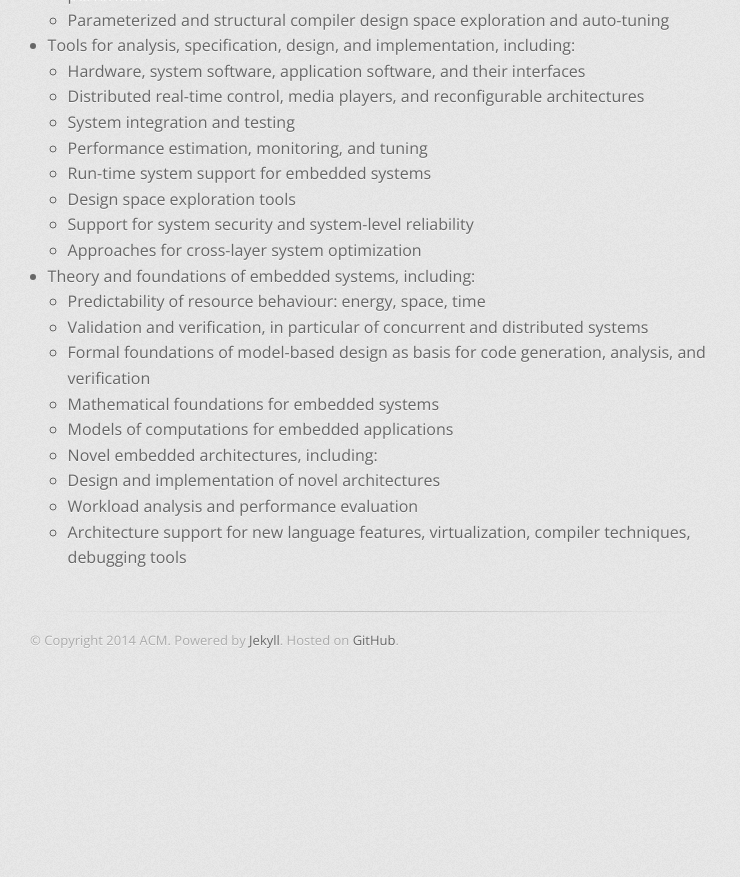
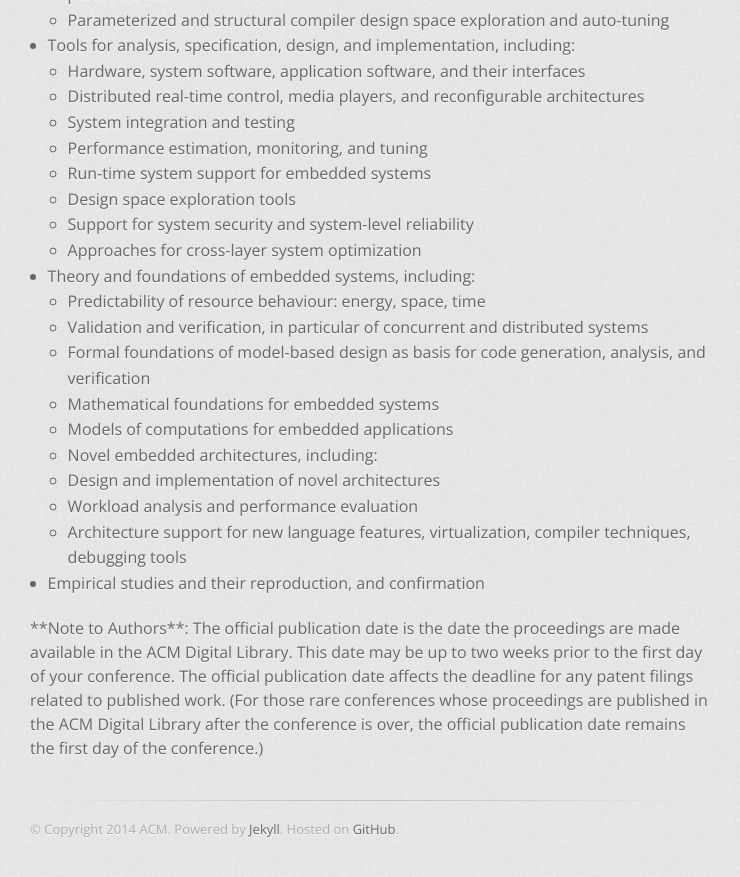
Before and after one commit to GSathish/lctes2015, a Jekyll site: the page built from index.html, in a window 1280 px wide and 900 px high, scrolled down 1334 px. Shown: the top 877 px of the window, without its empty margins (0-740 px from the left). Built offline with Jekyll 4.4.1, drawn with Linux system fonts in a browser that asks for light colours; before the commit the page ends 2044 px from its top, so only the background shows below that.

Commit message:
Update index.html
Added some text that was missed because of rebase issues

```diff
--- a/index.html
+++ b/index.html
@@ -64,6 +64,10 @@ LCTES 2015 will be part of <a href="http://fcrc.acm.org/">FCRC 2015 (Federated C
 		<li>Workload analysis and performance evaluation</li>
 		<li>Architecture support for new language features, virtualization, compiler techniques, debugging tools</li>
 	</ul>
-
+</li>
+<li>
+	Empirical studies and their reproduction, and confirmation
 </li>
 </ul>
+
+**Note to Authors**: The official publication date is the date the proceedings are made available in the ACM Digital Library. This date may be up to two weeks prior to the first day of your conference. The official publication date affects the deadline for any patent filings related to published work. (For those rare conferences whose proceedings are published in the ACM Digital Library after the conference is over, the official publication date remains the first day of the conference.)
```
